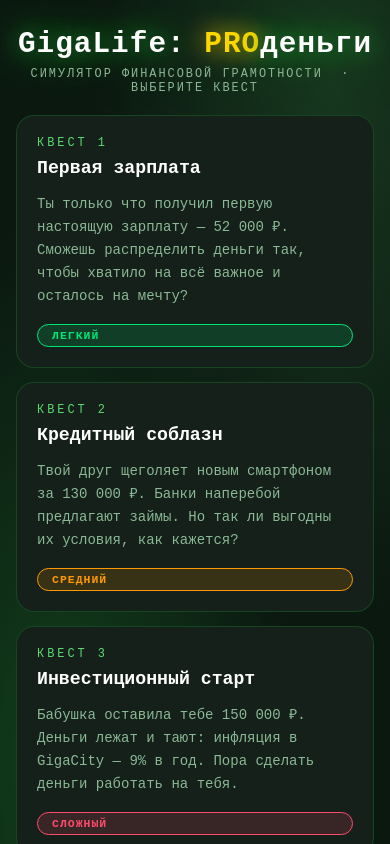
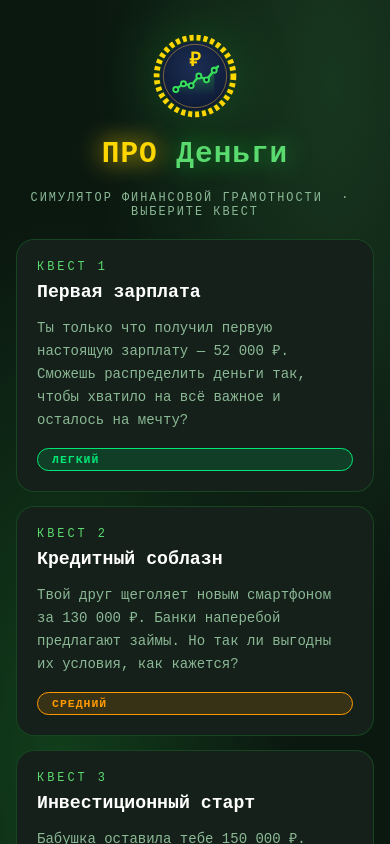
Before and after one commit to rxtress/gigalife-prodengi, a plain HTML site: page index.html in a window 390 px wide. Drawn offline with Linux system fonts and the light colour scheme.

Commit message:
Ребрендинг: новое название «ПРО Деньги» и логотип-эмблема

```diff
--- a/index.html
+++ b/index.html
@@ -3,7 +3,7 @@
 <head>
 <meta charset="UTF-8">
 <meta name="viewport" content="width=device-width, initial-scale=1.0">
-<title>GigaLife: PROденьги</title>
+<title>ПРО Деньги</title>
 <style>
 *{margin:0;padding:0;box-sizing:border-box}
 html{font-size:18px}
@@ -32,9 +32,11 @@ html,body{width:100%;height:100%;overflow:hidden;background:var(--bg);color:var(
     var(--bg);
   align-items:center;justify-content:center;gap:28px;padding:32px
 }
-.logo{font-size:clamp(3rem,6vw,5rem);font-weight:700;letter-spacing:2px;
-  text-shadow:0 0 24px var(--pri),0 0 60px var(--pri)}
-.logo span{color:var(--acc);text-shadow:0 0 24px var(--acc)}
+.brand{display:flex;flex-direction:column;align-items:center;gap:14px}
+.logo-emblem{width:140px;height:140px;filter:drop-shadow(0 0 28px rgba(33,160,56,.4))}
+.logo{font-size:clamp(2.6rem,6vw,4.4rem);font-weight:700;letter-spacing:3px}
+.logo .pro{color:var(--acc);text-shadow:0 0 24px var(--acc)}
+.logo .den{color:var(--sec);text-shadow:0 0 24px var(--pri)}
 .menu-sub{color:var(--dim);font-size:1.1rem;letter-spacing:4px;text-transform:uppercase;margin-top:6px;text-align:center}
 .quest-grid{display:grid;grid-template-columns:repeat(3,1fr);gap:22px;max-width:980px;width:100%}
 
@@ -72,8 +74,11 @@ html,body{width:100%;height:100%;overflow:hidden;background:var(--bg);color:var(
   background:rgba(14,28,18,.97);border-bottom:2px solid var(--cbrd);
   gap:14px;flex-shrink:0;backdrop-filter:blur(12px);overflow:hidden
 }
-.res-logo{font-size:1.2rem;font-weight:700;flex:1;letter-spacing:1px;white-space:nowrap;min-width:0}
-.res-logo span{color:var(--acc)}
+.res-logo{font-size:1.2rem;font-weight:700;flex:1;letter-spacing:1px;white-space:nowrap;min-width:0;
+  display:flex;align-items:center;gap:9px}
+.res-emblem{width:32px;height:32px;flex-shrink:0}
+.res-logo .pro{color:var(--acc)}
+.res-logo .den{color:var(--sec)}
 
 /* Stat cards — top right, big and visible */
 .stat-cards{display:flex;gap:8px;flex-shrink:0}
@@ -257,6 +262,8 @@ html,body{width:100%;height:100%;overflow:hidden;background:var(--bg);color:var(
   #scr-menu{justify-content:flex-start;overflow-y:auto;-webkit-overflow-scrolling:touch;
     padding:28px 16px 40px;gap:20px}
   .logo{font-size:2.1rem;letter-spacing:1px}
+  .logo-emblem{width:96px;height:96px}
+  .res-emblem{width:26px;height:26px}
   .menu-sub{font-size:.85rem;letter-spacing:2px}
   .quest-grid{grid-template-columns:1fr;gap:14px}
   .quest-card{padding:20px}
@@ -512,8 +519,31 @@ html,body{width:100%;height:100%;overflow:hidden;background:var(--bg);color:var(
 
 <!-- ════ MENU ════ -->
 <div id="scr-menu" class="screen active">
-  <div style="text-align:center">
-    <div class="logo">GigaLife: <span>PRO</span>деньги</div>
+  <div class="brand">
+    <svg class="logo-emblem" viewBox="0 0 100 100" xmlns="http://www.w3.org/2000/svg" aria-label="ПРО Деньги">
+      <defs>
+        <radialGradient id="emInner" cx="50%" cy="38%" r="72%">
+          <stop offset="0%" stop-color="#1B2E54"/>
+          <stop offset="100%" stop-color="#0C1730"/>
+        </radialGradient>
+        <linearGradient id="emArea" x1="0" y1="0" x2="0" y2="1">
+          <stop offset="0%" stop-color="#21A038" stop-opacity="0.5"/>
+          <stop offset="100%" stop-color="#21A038" stop-opacity="0"/>
+        </linearGradient>
+      </defs>
+      <circle cx="50" cy="50" r="36" fill="url(#emInner)"/>
+      <circle cx="50" cy="50" r="40" fill="none" stroke="#FFD700" stroke-width="6" stroke-dasharray="4.2 3.1"/>
+      <circle cx="50" cy="50" r="33" fill="none" stroke="#C9A23A" stroke-width="0.7" opacity="0.8"/>
+      <text x="50" y="40" text-anchor="middle" font-family="Arial,Helvetica,sans-serif" font-weight="bold" font-size="20" fill="#FFD700">₽</text>
+      <path d="M30 64 L38 58 L46 60 L54 50 L62 54 L70 44 L70 70 L30 70 Z" fill="url(#emArea)"/>
+      <polyline points="30,64 38,58 46,60 54,50 62,54 70,44 74,40" fill="none" stroke="#36E05A" stroke-width="2.4" stroke-linecap="round" stroke-linejoin="round"/>
+      <polygon points="74,40 67.5,40.5 72,46" fill="#36E05A"/>
+      <g fill="#0C1730" stroke="#36E05A" stroke-width="2">
+        <circle cx="30" cy="64" r="2.6"/><circle cx="38" cy="58" r="2.6"/><circle cx="46" cy="60" r="2.6"/>
+        <circle cx="54" cy="50" r="2.6"/><circle cx="62" cy="54" r="2.6"/><circle cx="70" cy="44" r="2.6"/>
+      </g>
+    </svg>
+    <div class="logo"><span class="pro">ПРО</span> <span class="den">Деньги</span></div>
     <p class="menu-sub">Симулятор финансовой грамотности &nbsp;·&nbsp; Выберите квест</p>
   </div>
   <div class="quest-grid" id="quest-grid"></div>
@@ -534,7 +564,27 @@ html,body{width:100%;height:100%;overflow:hidden;background:var(--bg);color:var(
 
   <!-- top bar with stats -->
   <div class="res-bar">
-    <div class="res-logo">GigaLife: <span>PRO</span>деньги</div>
+    <div class="res-logo">
+      <svg class="res-emblem" viewBox="0 0 100 100" xmlns="http://www.w3.org/2000/svg" aria-hidden="true">
+        <defs>
+          <radialGradient id="emInner2" cx="50%" cy="38%" r="72%">
+            <stop offset="0%" stop-color="#1B2E54"/>
+            <stop offset="100%" stop-color="#0C1730"/>
+          </radialGradient>
+          <linearGradient id="emArea2" x1="0" y1="0" x2="0" y2="1">
+            <stop offset="0%" stop-color="#21A038" stop-opacity="0.5"/>
+            <stop offset="100%" stop-color="#21A038" stop-opacity="0"/>
+          </linearGradient>
+        </defs>
+        <circle cx="50" cy="50" r="36" fill="url(#emInner2)"/>
+        <circle cx="50" cy="50" r="40" fill="none" stroke="#FFD700" stroke-width="6" stroke-dasharray="4.2 3.1"/>
+        <text x="50" y="40" text-anchor="middle" font-family="Arial,Helvetica,sans-serif" font-weight="bold" font-size="20" fill="#FFD700">₽</text>
+        <path d="M30 64 L38 58 L46 60 L54 50 L62 54 L70 44 L70 70 L30 70 Z" fill="url(#emArea2)"/>
+        <polyline points="30,64 38,58 46,60 54,50 62,54 70,44 74,40" fill="none" stroke="#36E05A" stroke-width="2.4" stroke-linecap="round" stroke-linejoin="round"/>
+        <polygon points="74,40 67.5,40.5 72,46" fill="#36E05A"/>
+      </svg>
+      <span><span class="pro">ПРО</span> <span class="den">Деньги</span></span>
+    </div>
 
     <div class="stat-cards">
       <!-- CASH → КАПИТАЛ -->
```
